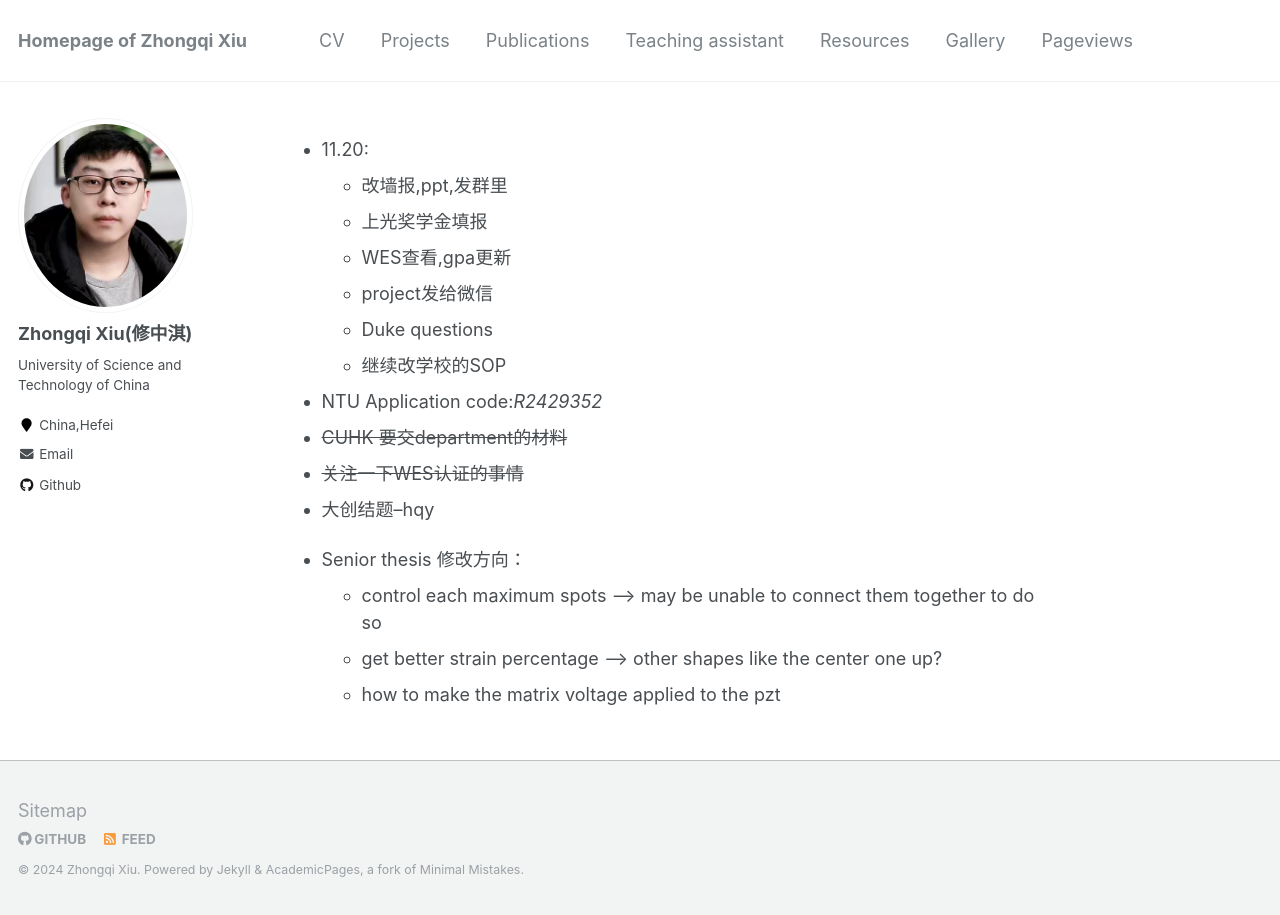
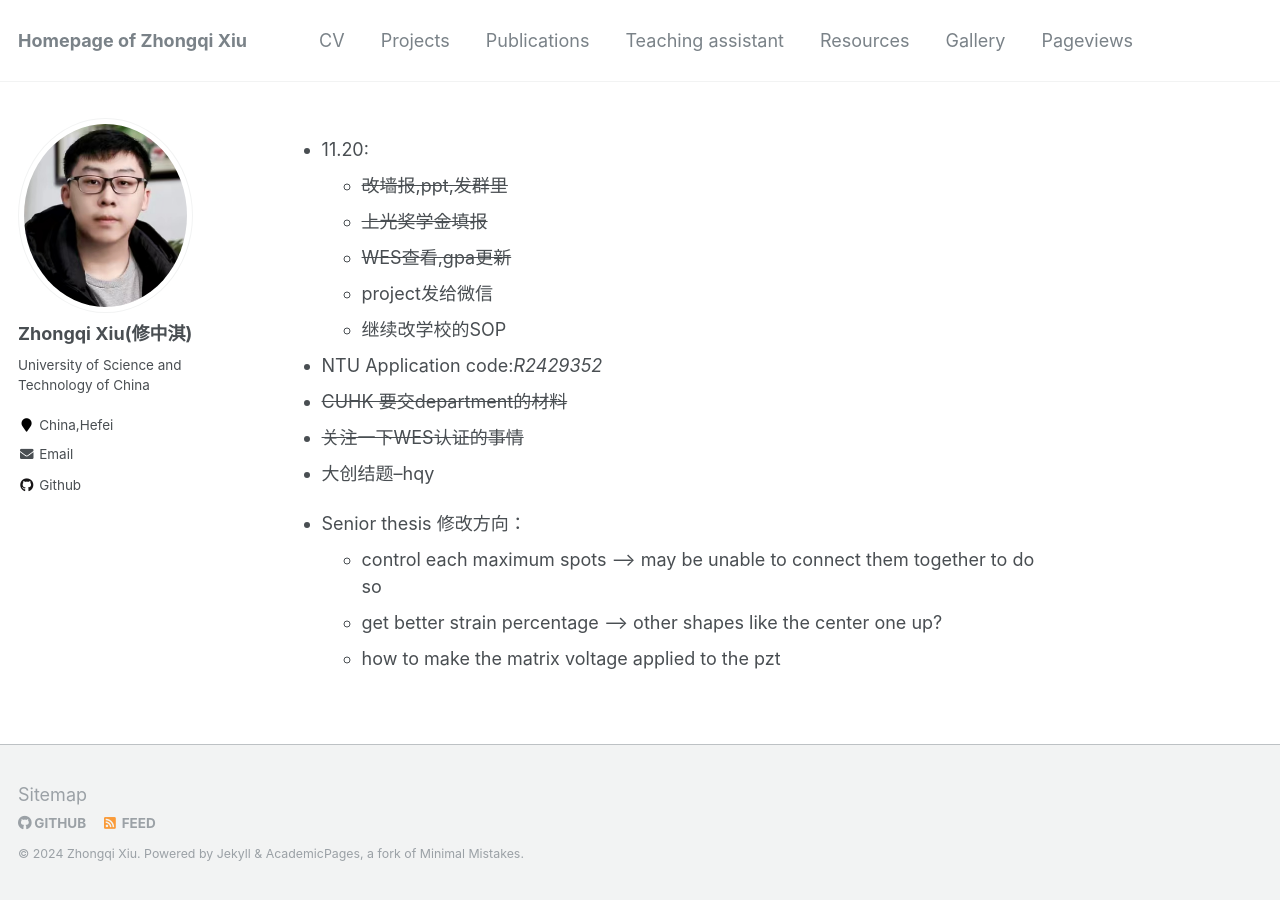
Before and after one commit to k-telux/k-telux.github.io, a Jekyll site: the page built from note.md, in a window 1280 px wide. Built offline with Jekyll 4.4.1, drawn with Linux system fonts in a browser that asks for light colours; our own code applies the rules of GitHub Pages for plain Markdown files.

Commit message:
Update note.md

```diff
--- a/note.md
+++ b/note.md
@@ -1,9 +1,8 @@
 * 11.20:
-  * 改墙报,ppt,发群里
-  * 上光奖学金填报
-  * WES查看,gpa更新
+  * ~~改墙报,ppt,发群里~~
+  * ~~上光奖学金填报~~
+  * ~~WES查看,gpa更新~~
   * project发给微信
-  * Duke questions
   * 继续改学校的SOP
 
 * NTU Application code:*R2429352*
```
